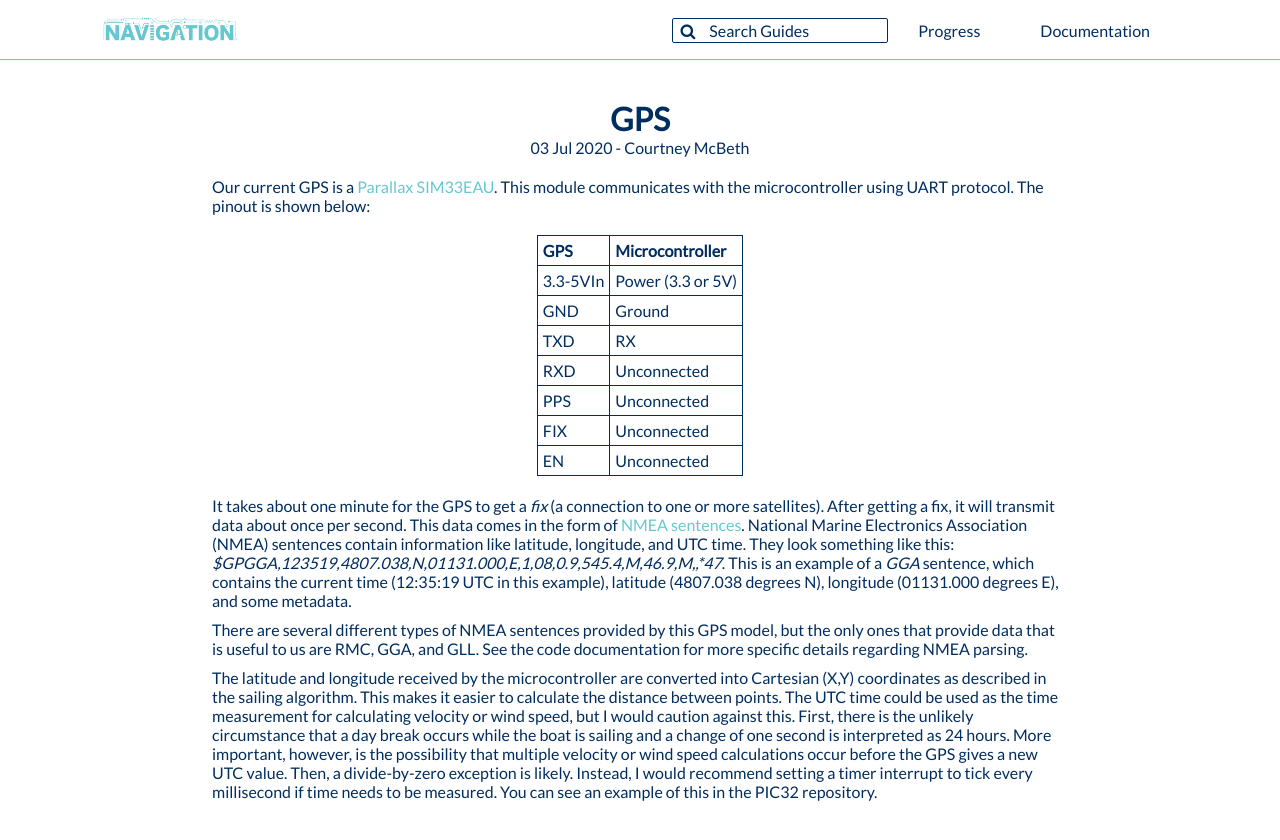
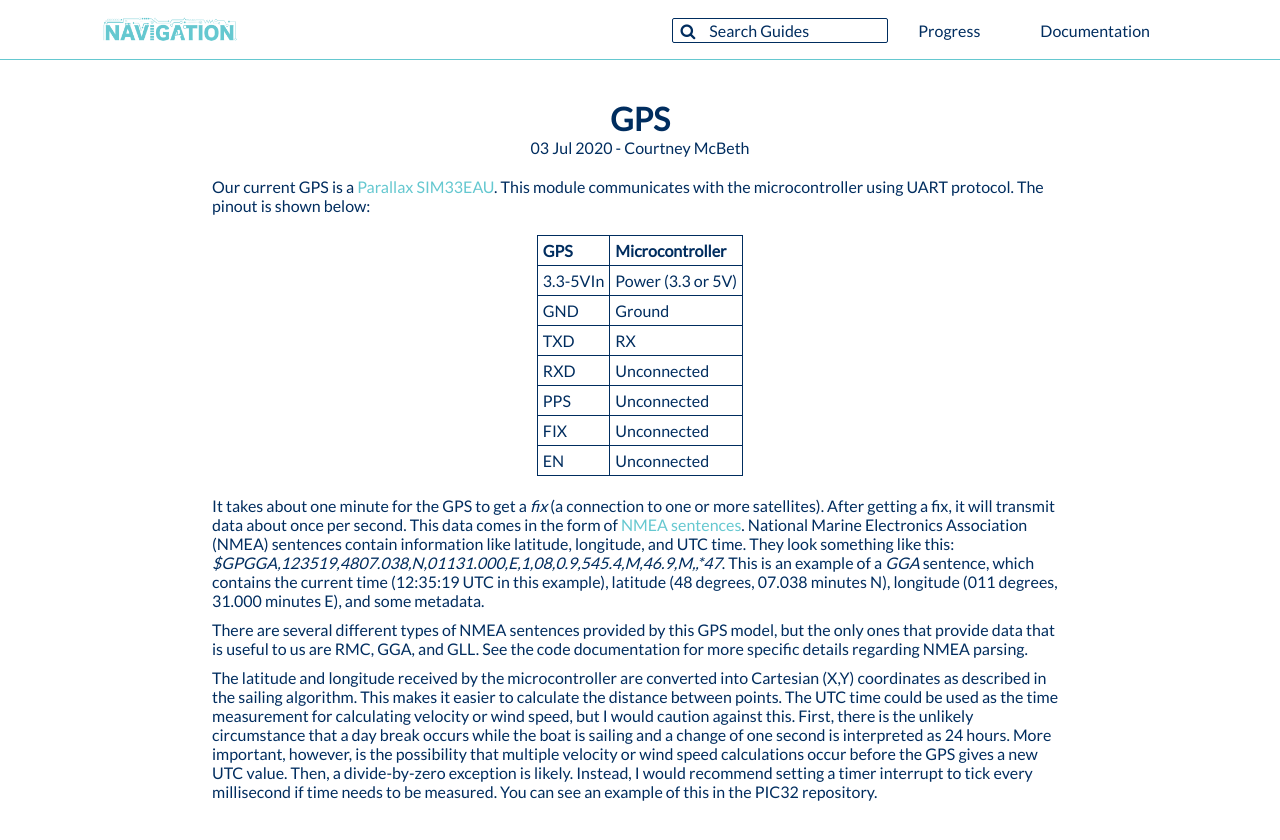
Before and after one commit to CUSail-Navigation/intrasite, a Jekyll site: the page built from _posts/2020-07-03-gps.md, in a window 1280 px wide. Shown: the top 840 px of the page. Built offline with Jekyll 4.4.1, drawn with Linux system fonts in a browser that asks for light colours.

Commit message:
fixed stupid

```diff
--- a/_posts/2020-07-03-gps.md
+++ b/_posts/2020-07-03-gps.md
@@ -19,7 +19,7 @@ Our current GPS is a [Parallax SIM33EAU]({{ site.baseurl }}/pdfs/gps_datasheet.p
 | FIX | Unconnected |
 | EN | Unconnected |
 
-It takes about one minute for the GPS to get a _fix_ (a connection to one or more satellites). After getting a fix, it will transmit data about once per second. This data comes in the form of [NMEA sentences](https://www.gpsinformation.org/dale/nmea.htm). National Marine Electronics Association (NMEA) sentences contain information like latitude, longitude, and UTC time. They look something like this: _$GPGGA,123519,4807.038,N,01131.000,E,1,08,0.9,545.4,M,46.9,M,,*47_. This is an example of a _GGA_ sentence, which contains the current time (12:35:19 UTC in this example), latitude (4807.038 degrees N), longitude (01131.000 degrees E), and some metadata.
+It takes about one minute for the GPS to get a _fix_ (a connection to one or more satellites). After getting a fix, it will transmit data about once per second. This data comes in the form of [NMEA sentences](https://www.gpsinformation.org/dale/nmea.htm). National Marine Electronics Association (NMEA) sentences contain information like latitude, longitude, and UTC time. They look something like this: _$GPGGA,123519,4807.038,N,01131.000,E,1,08,0.9,545.4,M,46.9,M,,*47_. This is an example of a _GGA_ sentence, which contains the current time (12:35:19 UTC in this example), latitude (48 degrees, 07.038 minutes N), longitude (011 degrees, 31.000 minutes E), and some metadata.
 
 There are several different types of NMEA sentences provided by this GPS model, but the only ones that provide data that is useful to us are RMC, GGA, and GLL. See the code documentation for more specific details regarding NMEA parsing.
 
```
